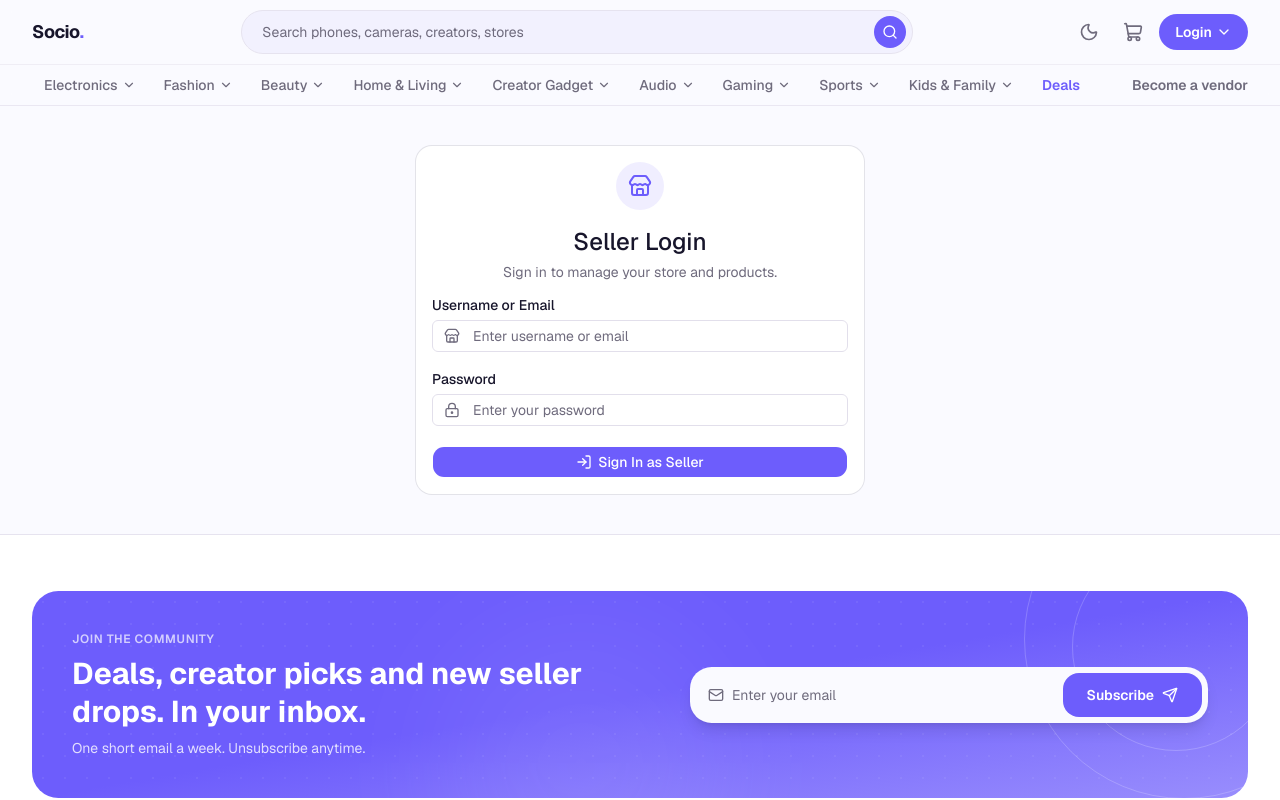
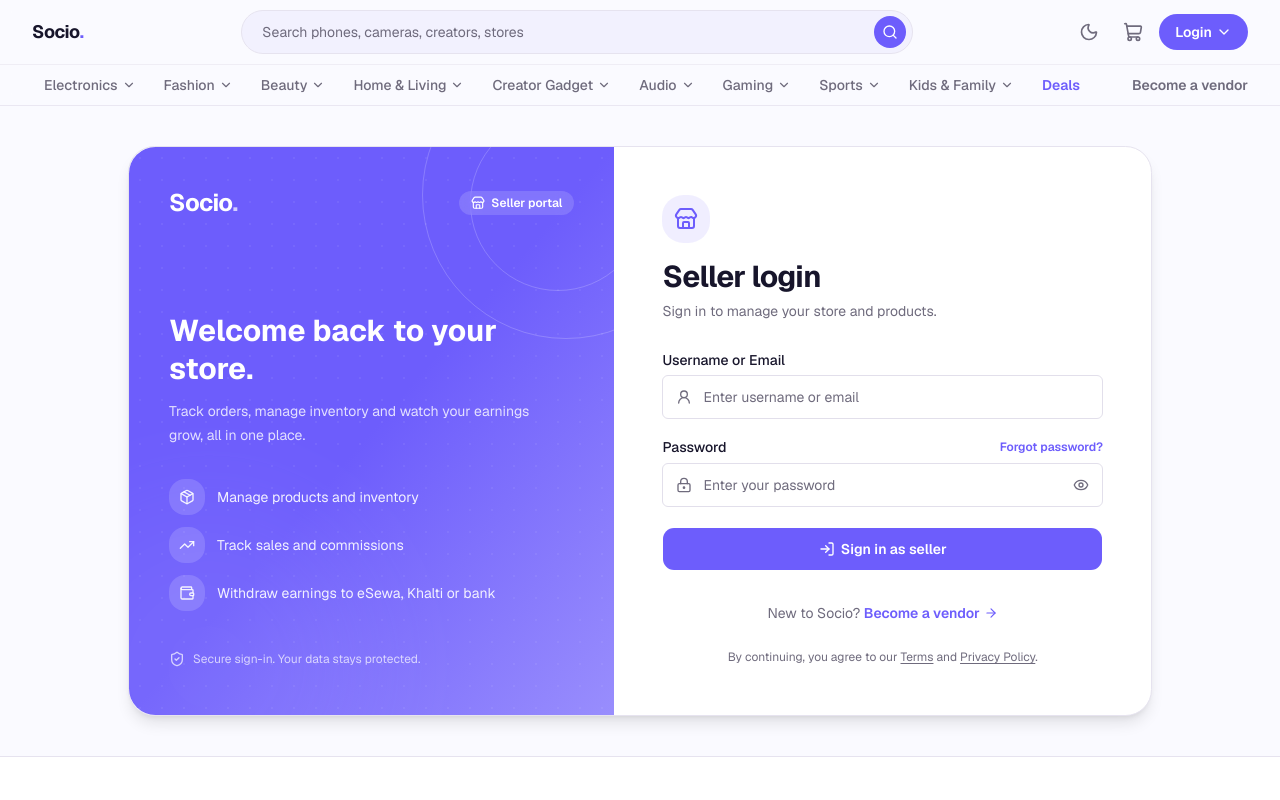
Before and after one commit to Shuvam1111/socio-ecommerce, a Next.js app: page /seller/login in a window 1280 px wide. Shown: the top 800 px of the page. Built offline with nearby package versions, Linux system fonts and the light colour scheme.

Commit message:
Redesign seller login form UI with unchanged logic
This redesign maintains the same login logic while updating the UI for the seller login form. The structure allows for easy adaptation for buyer and admin logins.

```diff
--- a/src/features/auth/components/seller-login-form.tsx
+++ b/src/features/auth/components/seller-login-form.tsx
@@ -1,31 +1,98 @@
 'use client';
 
-import { useState } from 'react';
-import { Loader2, LogIn, LockKeyhole, Store } from 'lucide-react';
+/**
+ * =====================================================================
+ * SELLER LOGIN  (redesigned UI, same login logic as the MVP)
+ * =====================================================================
+ * DESIGN SYSTEM FOR ALL THREE LOGINS (seller, buyer, admin):
+ *   The layout, field components, social buttons and footer below are generic. To build the
+ *   buyer or admin login, copy this file and change ONLY the `ROLE` config block (texts, icon,
+ *   features, links) and the login logic inside handleSubmit(). Everything else stays identical,
+ *   so the three logins look consistent.
+ *
+ * NOTES FOR ANOTHER AI / DEVELOPER:
+ *   1. LOGIC IS UNCHANGED: same validation message, loginSeller({ identifier, password }),
+ *      localStorage keys (socio-seller, socio-seller-token), toasts and router.replace('/seller/dashboard').
+ *   2. "Forgot password" links to ROLE.forgotHref. That page may not exist yet, create it or change the href.
+ *   3. Colors use theme tokens only (primary, card, border, muted-foreground ...), so all themes
+ *      and dark mode keep working.
+ *   4. The page file does not need changes. It still renders <SellerLoginForm />.
+ */
+
+import { useState, type FormEvent } from 'react';
+import Link from 'next/link';
+import { useRouter } from 'next/navigation';
+import {
+  ArrowRight,
+  Eye,
+  EyeOff,
+  Loader2,
+  LockKeyhole,
+  LogIn,
+  Package,
+  ShieldCheck,
+  Store,
+  TrendingUp,
+  UserRound,
+  Wallet,
+  type LucideIcon,
+} from 'lucide-react';
 import { toast } from 'sonner';
-import { useRouter } from 'next/navigation';
 
 import { loginSeller } from '../services/auth-service';
-
-import { Card, CardContent, CardDescription, CardHeader, CardTitle } from '@/components/ui/card';
 
 import { Button } from '@/components/ui/button';
 import { Input } from '@/components/ui/input';
 import { Label } from '@/components/ui/label';
 
+/* ---------------------------------------------------------------------
+ * ROLE CONFIG  (the only block that differs between seller / buyer / admin)
+ * CHANGE HERE for another login: texts, icon, features, links.
+ * --------------------------------------------------------------------- */
+const ROLE: {
+  badge: string;
+  icon: LucideIcon;
+  title: string;
+  subtitle: string;
+  headline: string;
+  intro: string;
+  features: [LucideIcon, string][];
+  submitLabel: string;
+  forgotHref: string;
+  signup: { prompt: string; label: string; href: string };
+} = {
+  badge: 'Seller portal',
+  icon: Store,
+  title: 'Seller login',
+  subtitle: 'Sign in to manage your store and products.',
+  headline: 'Welcome back to your store.',
+  intro: 'Track orders, manage inventory and watch your earnings grow, all in one place.',
+  features: [
+    [Package, 'Manage products and inventory'],
+    [TrendingUp, 'Track sales and commissions'],
+    [Wallet, 'Withdraw earnings to eSewa, Khalti or bank'],
+  ],
+  submitLabel: 'Sign in as seller',
+  forgotHref: '/seller/forgot-password',
+  signup: { prompt: 'New to Socio?', label: 'Become a vendor', href: '/register/vendor' },
+};
+
+/* ---------------------------------------------------------------------
+ * MAIN FORM
+ * --------------------------------------------------------------------- */
 export function SellerLoginForm() {
   const router = useRouter();
 
   const [identifier, setIdentifier] = useState('');
+  const [password, setPassword] = useState('');
+  const [loading, setLoading] = useState(false);
+  const [attempted, setAttempted] = useState(false); // highlights empty fields after a failed submit
 
-  const [password, setPassword] = useState('');
-
-  const [loading, setLoading] = useState(false);
-
-  async function handleSubmit(event: React.FormEvent<HTMLFormElement>) {
+  async function handleSubmit(event: FormEvent<HTMLFormElement>) {
     event.preventDefault();
 
     if (!identifier.trim() || !password) {
+      setAttempted(true);
       toast.error('Please enter your username/email and password.');
 
       return;
@@ -54,60 +121,87 @@
     }
   }
 
+  const RoleIcon = ROLE.icon;
+
   return (
-    <div className="mx-auto w-full max-w-md">
-      <Card>
-        <CardHeader className="text-center">
-          <div className="mx-auto mb-3 flex size-12 items-center justify-center rounded-full bg-primary/10">
-            <Store className="size-6 text-primary" />
+    <div className="mx-auto w-full max-w-5xl">
+      <div className="grid rounded-3xl border border-border bg-card shadow-lg lg:grid-cols-[minmax(0,0.95fr)_minmax(0,1.05fr)]">
+        {/* ============ Brand panel (desktop) ============ */}
+        <aside className="relative hidden overflow-hidden rounded-l-3xl bg-gradient-to-br from-primary via-primary to-primary/70 p-10 text-primary-foreground lg:flex lg:flex-col">
+          <div aria-hidden className="pointer-events-none absolute inset-0">
+            <div className="absolute -right-24 -top-24 size-72 rounded-full border border-current opacity-20" />
+            <div className="absolute -right-8 -top-8 size-44 rounded-full border border-current opacity-20" />
+            <div className="absolute -bottom-28 -left-20 size-80 rounded-full bg-current opacity-[0.07] blur-3xl" />
+            <div className="absolute inset-0 opacity-[0.06] [background-image:radial-gradient(currentColor_1px,transparent_1px)] [background-size:22px_22px]" />
           </div>
 
-          <CardTitle className="text-2xl">Seller Login</CardTitle>
+          <div className="relative flex items-center justify-between">
+            <Link href="/" className="text-2xl font-bold tracking-tight">
+              Socio<span className="opacity-70">.</span>
+            </Link>
+            <span className="inline-flex items-center gap-1.5 rounded-full bg-primary-foreground/15 px-3 py-1 text-xs font-semibold backdrop-blur">
+              <RoleIcon className="size-3.5" /> {ROLE.badge}
+            </span>
+          </div>
 
-          <CardDescription>Sign in to manage your store and products.</CardDescription>
-        </CardHeader>
+          <div className="relative mt-auto pb-2 pt-16">
+            <h2 className="text-3xl font-bold leading-tight">{ROLE.headline}</h2>
+            <p className="mt-3 max-w-sm text-sm leading-6 text-primary-foreground/80">{ROLE.intro}</p>
 
-        <CardContent>
-          <form onSubmit={handleSubmit} className="space-y-5">
-            <div className="space-y-2">
-              <Label htmlFor="seller-identifier">Username or Email</Label>
+            <ul className="mt-8 space-y-3">
+              {ROLE.features.map(([Icon, text]) => (
+                <li key={text} className="flex items-center gap-3 text-sm text-primary-foreground/90">
+                  <span className="flex size-9 shrink-0 items-center justify-center rounded-xl bg-primary-foreground/15">
+                    <Icon className="size-4" />
+                  </span>
+                  {text}
+                </li>
+              ))}
+            </ul>
 
-              <div className="relative">
-                <Store className="absolute left-3 top-1/2 size-4 -translate-y-1/2 text-muted-foreground" />
+            <p className="mt-10 flex items-center gap-2 text-xs text-primary-foreground/70">
+              <ShieldCheck className="size-4" /> Secure sign-in. Your data stays protected.
+            </p>
+          </div>
+        </aside>
 
-                <Input
-                  id="seller-identifier"
-                  type="text"
-                  value={identifier}
-                  onChange={(event) => setIdentifier(event.target.value)}
-                  placeholder="Enter username or email"
-                  className="pl-10"
-                  disabled={loading}
-                  autoComplete="username"
-                />
-              </div>
-            </div>
+        {/* ============ Form ============ */}
+        <div className="flex flex-col justify-center p-6 sm:p-10 lg:p-12">
+          <div className="mb-8">
+            <span className="flex size-12 items-center justify-center rounded-2xl bg-primary/10 text-primary">
+              <RoleIcon className="size-6" />
+            </span>
+            <h1 className="mt-4 text-2xl font-bold tracking-tight text-foreground sm:text-3xl">
+              {ROLE.title}
+            </h1>
+            <p className="mt-1.5 text-sm text-muted-foreground">{ROLE.subtitle}</p>
+          </div>
 
-            <div className="space-y-2">
-              <Label htmlFor="seller-password">Password</Label>
+          <form onSubmit={handleSubmit} noValidate className="space-y-5">
+            <IconField
+              id="seller-identifier"
+              label="Username or Email"
+              icon={UserRound}
+              type="text"
+              value={identifier}
+              onChange={setIdentifier}
+              placeholder="Enter username or email"
+              autoComplete="username"
+              disabled={loading}
+              invalid={attempted && !identifier.trim()}
+            />
 
-              <div className="relative">
-                <LockKeyhole className="absolute left-3 top-1/2 size-4 -translate-y-1/2 text-muted-foreground" />
+            <PasswordField
+              id="seller-password"
+              label="Password"
+              value={password}
+              onChange={setPassword}
+              disabled={loading}
+              invalid={attempted && !password}
+              forgotHref={ROLE.forgotHref}
+            />
 
-                <Input
-                  id="seller-password"
-                  type="password"
-                  value={password}
-                  onChange={(event) => setPassword(event.target.value)}
-                  placeholder="Enter your password"
-                  className="pl-10"
-                  disabled={loading}
-                  autoComplete="current-password"
-                />
-              </div>
-            </div>
-
-            <Button type="submit" className="w-full" disabled={loading}>
+            <Button type="submit" className="h-11 w-full text-sm font-semibold" disabled={loading}>
               {loading ? (
                 <>
                   <Loader2 className="size-4 animate-spin" />
@@ -116,13 +210,146 @@
               ) : (
                 <>
                   <LogIn className="size-4" />
-                  Sign In as Seller
+                  {ROLE.submitLabel}
                 </>
               )}
             </Button>
           </form>
-        </CardContent>
-      </Card>
+
+          <p className="mt-8 text-center text-sm text-muted-foreground">
+            {ROLE.signup.prompt}{' '}
+            <Link
+              href={ROLE.signup.href}
+              className="inline-flex items-center gap-1 font-semibold text-primary hover:underline"
+            >
+              {ROLE.signup.label} <ArrowRight className="size-3.5" />
+            </Link>
+          </p>
+
+          <p className="mt-6 text-center text-xs leading-5 text-muted-foreground">
+            By continuing, you agree to our{' '}
+            <Link href="/terms" className="underline underline-offset-2 hover:text-foreground">
+              Terms
+            </Link>{' '}
+            and{' '}
+            <Link href="/privacy" className="underline underline-offset-2 hover:text-foreground">
+              Privacy Policy
+            </Link>
+            .
+          </p>
+        </div>
+      </div>
     </div>
   );
 }
+
+/* ---------------------------------------------------------------------
+ * SHARED UI PIECES (identical across seller / buyer / admin logins)
+ * --------------------------------------------------------------------- */
+function IconField({
+  id,
+  label,
+  icon: Icon,
+  type,
+  value,
+  onChange,
+  placeholder,
+  autoComplete,
+  disabled,
+  invalid,
+}: {
+  id: string;
+  label: string;
+  icon: LucideIcon;
+  type: string;
+  value: string;
+  onChange: (value: string) => void;
+  placeholder: string;
+  autoComplete: string;
+  disabled: boolean;
+  invalid: boolean;
+}) {
+  return (
+    <div className="space-y-2">
+      <Label htmlFor={id}>{label}</Label>
+      <div className="relative">
+        <Icon className="pointer-events-none absolute left-3.5 top-1/2 size-4 -translate-y-1/2 text-muted-foreground" />
+        <Input
+          id={id}
+          type={type}
+          value={value}
+          onChange={(event) => onChange(event.target.value)}
+          placeholder={placeholder}
+          autoComplete={autoComplete}
+          disabled={disabled}
+          aria-invalid={invalid}
+          className={`h-11 pl-10 ${invalid ? 'border-destructive' : ''}`}
+        />
+      </div>
+      {invalid && <p className="text-xs font-medium text-destructive">This field is required.</p>}
+    </div>
+  );
+}
+
+function PasswordField({
+  id,
+  label,
+  value,
+  onChange,
+  disabled,
+  invalid,
+  forgotHref,
+}: {
+  id: string;
+  label: string;
+  value: string;
+  onChange: (value: string) => void;
+  disabled: boolean;
+  invalid: boolean;
+  forgotHref: string;
+}) {
+  const [visible, setVisible] = useState(false);
+  const [capsOn, setCapsOn] = useState(false);
+
+  return (
+    <div className="space-y-2">
+      <div className="flex items-center justify-between">
+        <Label htmlFor={id}>{label}</Label>
+        <Link
+          href={forgotHref}
+          className="text-xs font-semibold text-primary hover:underline"
+          tabIndex={disabled ? -1 : 0}
+        >
+          Forgot password?
+        </Link>
+      </div>
+      <div className="relative">
+        <LockKeyhole className="pointer-events-none absolute left-3.5 top-1/2 size-4 -translate-y-1/2 text-muted-foreground" />
+        <Input
+          id={id}
+          type={visible ? 'text' : 'password'}
+          value={value}
+          onChange={(event) => onChange(event.target.value)}
+          onKeyUp={(event) => setCapsOn(event.getModifierState('CapsLock'))}
+          onBlur={() => setCapsOn(false)}
+          placeholder="Enter your password"
+          autoComplete="current-password"
+          disabled={disabled}
+          aria-invalid={invalid}
+          className={`h-11 pl-10 pr-11 ${invalid ? 'border-destructive' : ''}`}
+        />
+        <button
+          type="button"
+          onClick={() => setVisible((current) => !current)}
+          aria-label={visible ? 'Hide password' : 'Show password'}
+          disabled={disabled}
+          className="absolute inset-y-0 right-0 flex w-11 items-center justify-center text-muted-foreground transition hover:text-foreground"
+        >
+          {visible ? <EyeOff className="size-4" /> : <Eye className="size-4" />}
+        </button>
+      </div>
+      {capsOn && <p className="text-xs font-medium text-warning">Caps Lock is on.</p>}
+      {invalid && <p className="text-xs font-medium text-destructive">This field is required.</p>}
+    </div>
+  );
+}
```
